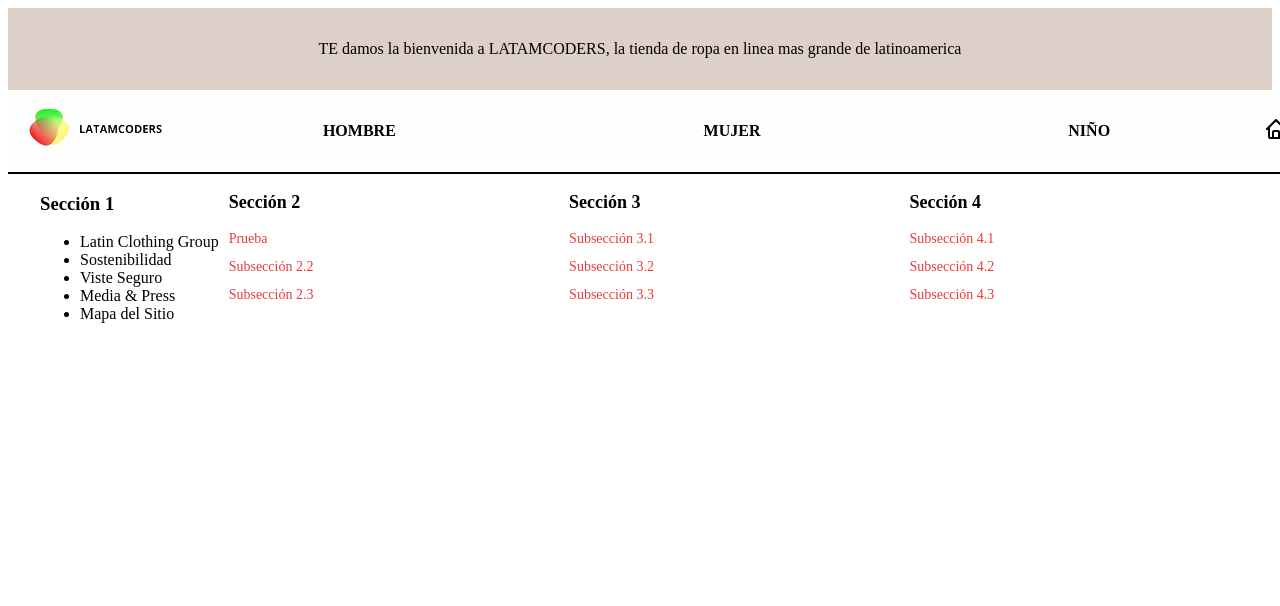
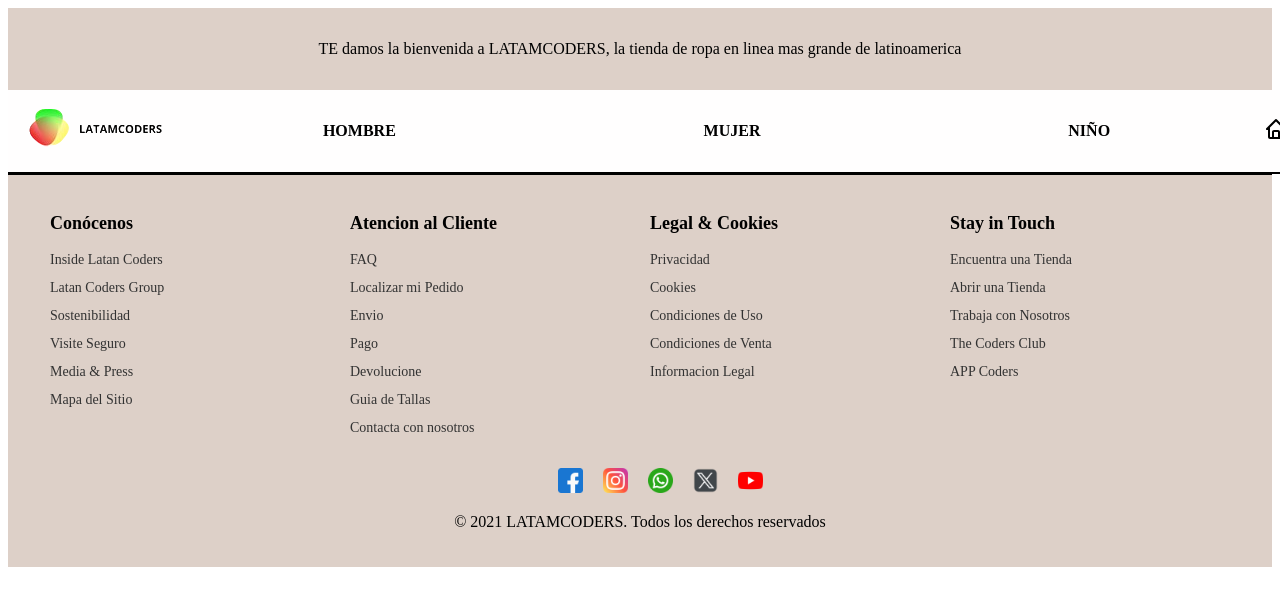
Before and after one commit to RudvanC/Escaparate, a plain HTML site: page Niño/niño.html in a window 1280 px wide. Shown: the top 606 px of the page. Drawn offline with Linux system fonts and the light colour scheme.

Commit message:
footer niño

```diff
--- a/Niño/niño.html
+++ b/Niño/niño.html
@@ -6,6 +6,7 @@
     <title>Seccion para Niños</title>
     <link rel="stylesheet" href="/Niño/styles.css">
 
+<body>
     <header class="navbar-header">
         <section class="announcements">
             <p>
@@ -32,48 +33,74 @@
         </section>
     </header>
 
+    <main>
+
+    </main>
+
     <footer>
         <div class="footer-container">
             <!-- Columna 1 -->
-        <div class="Explorar">
-            <h3>Sección 1</h3>
+            <div class="footer-columna">
+                <h3>Conócenos</h3>
                 <ul>
-                <li>Latin Clothing Group</li>
-                <li>Sostenibilidad</li>
-                <li>Viste Seguro</li>
-                <li>Media & Press</li>
-                <li>Mapa del Sitio</li>
+                    <li><a href="#">Inside Latan Coders</a></li>
+                    <li><a href="#">Latan Coders Group</a></li>
+                    <li><a href="#">Sostenibilidad</a></li>
+                    <li><a href="#">Visite Seguro</a></li>
+                    <li><a href="#">Media & Press</a></li>
+                    <li><a href="#">Mapa del Sitio</a></li>
                 </ul>
             </div>
 
             <!-- Columna 2 -->
-        <div class="footer-column">
-            <h3>Sección 2</h3>
+            <div class="footer-columna">
+                <h3>Atencion al Cliente</h3>
                 <ul>
-                <li><a href="#">Prueba</a></li>
-                <li><a href="#">Subsección 2.2</a></li>
-                <li><a href="#">Subsección 2.3</a></li>
+                    <li><a href="#">FAQ</a></li>
+                    <li><a href="#">Localizar mi Pedido</a></li>
+                    <li><a href="#">Envio</a></li>
+                    <li><a href="#">Pago</a></li>
+                    <li><a href="#">Devolucione</a></li>
+                    <li><a href="#">Guia de Tallas</a></li>
+                    <li><a href="#">Contacta con nosotros</a></li>
                 </ul>
             </div>
 
             <!-- Columna 3 -->
-        <div class="footer-column">
-            <h3>Sección 3</h3>
+            <div class="footer-columna">
+                <h3>Legal & Cookies</h3>
                 <ul>
-                <li><a href="#">Subsección 3.1</a></li>
-                <li><a href="#">Subsección 3.2</a></li>
-                <li><a href="#">Subsección 3.3</a></li>
+                    <li><a href="#">Privacidad</a></li>
+                    <li><a href="#">Cookies</a></li>
+                    <li><a href="#">Condiciones de Uso</a></li>
+                    <li><a href="#">Condiciones de Venta</a></li>
+                    <li><a href="#">Informacion Legal</a></li>
                 </ul>
             </div>
 
             <!-- Columna 4 -->
-        <div class="footer-column">
-            <h3>Sección 4</h3>
+            <div class="footer-columna">
+                <h3>Stay in Touch</h3>
                 <ul>
-                <li><a href="#">Subsección 4.1</a></li>
-                <li><a href="#">Subsección 4.2</a></li>
-                <li><a href="#">Subsección 4.3</a></li>
+                    <li><a href="#">Encuentra una Tienda</a></li>
+                    <li><a href="#">Abrir una Tienda</a></li>
+                    <li><a href="#">Trabaja con Nosotros</a></li>
+                    <li><a href="#">The Coders Club</a></li>
+                    <li><a href="#">APP Coders</a></li>
                 </ul>
             </div>
         </div>
+        <div class="after-footer">
+            <ul>
+                <li><img class="logo-footer" src="/Imagenes/facebook.png" alt="facebook"></li>
+                <li><img class="logo-footer" src="/Imagenes/instagram.png" alt="instagram"></li>
+                <li><img class="logo-footer" src="/Imagenes/whatsapp.png" alt="whatsapp"></li>
+                <li><img class="logo-footer" src="/Imagenes/x.png" alt="x"></li>
+                <li><img class="logo-footer" src="/Imagenes/youtube.png" alt="youtube"></li>
+            </ul>
+            <p>© 2021 LATAMCODERS. Todos los derechos reservados</p>
+        </div>
     </footer>
+
+</body>
+</html>
--- a/Niño/styles.css
+++ b/Niño/styles.css
@@ -1,7 +1,7 @@
 :root {
-    --color-primario: beige (#DDD0C8),
-    --color-secundario: gris oscuro (#323232);
-    --color-terciario: negro (#000000);
+    --color-primario: #DDD0C8; /* beige */
+    --color-secundario: #323232; /* gris oscuro */
+    --color-terciario: #000000; /* negro */
 }
 
 
@@ -34,11 +34,25 @@
 NUEVO
 Enviar mensaje a #general
 
+body {
+    height: 100%; /* Asegura que el body ocupe toda la altura de la ventana */
+    margin: 0;
+    display: flex;
+    flex-direction: column;
+
+}
+
+
 
 footer {
     background-color: var(--color-primario);
-    border-top: 2px solid #000000;  /* Línea encima del footer */
+    border-top: 1px solid #000000; /* Línea más gruesa y visible */
     padding: 20px 0;
+    footer {
+    background-color: var(--color-primario);
+    border-top: 1px solid #000000; /* Línea más gruesa y visible */
+    padding: 20px 0;
+
 
 }
 
@@ -48,33 +62,118 @@ footer {
     max-width: 1200px;
     margin: 0 auto;
     padding: 0 20px;
+
 }
 
-.footer-column {
+.footer-columna {
     flex: 1;
     margin: 0 10px;
 }
 
-.footer-column h3 {
+.footer-columna h3 {
     margin-bottom: 15px;
     font-size: 18px;
 }
 
-.footer-column ul {
+.footer-columna ul {
     list-style: none;
     padding: 0;
 }
 
-.footer-column ul li {
+.footer-columna ul li {
     margin-bottom: 10px;
 }
 
-.footer-column ul li a {
-    color: #eb3a3a;
+.footer-columna ul li a {
+    color: var(--color-secundario);
     text-decoration: none;
     font-size: 14px;
 }
 
-.footer-column ul li a:hover {
+.footer-columna ul li a:hover {
     text-decoration: underline;
 }
+
+.after-footer ul {
+    list-style: none;
+    display: flex;
+    justify-content: center;
+    gap: 20px;
+
+}
+
+.after-footer p {
+    display: flex;
+    justify-content: center;
+}
+
+.logo-footer {
+    width: 25px;
+    height: 25px;
+
+}
+
+
+
+
+
+
+
+}
+
+.footer-container {
+    display: flex;
+    justify-content: space-between;
+    max-width: 1200px;
+    margin: 0 auto;
+    padding: 0 20px;
+
+}
+
+.footer-columna {
+    flex: 1;
+    margin: 0 10px;
+}
+
+.footer-columna h3 {
+    margin-bottom: 15px;
+    font-size: 18px;
+}
+
+.footer-columna ul {
+    list-style: none;
+    padding: 0;
+}
+
+.footer-columna ul li {
+    margin-bottom: 10px;
+}
+
+.footer-columna ul li a {
+    color: var(--color-secundario);
+    text-decoration: none;
+    font-size: 14px;
+}
+
+.footer-columna ul li a:hover {
+    text-decoration: underline;
+}
+
+.after-footer ul {
+    list-style: none;
+    display: flex;
+    justify-content: center;
+    gap: 20px;
+
+}
+
+.after-footer p {
+    display: flex;
+    justify-content: center;
+}
+
+.logo-footer {
+    width: 25px;
+    height: 25px;
+
+}
```
Also changed, not shown: Imagenes/facebook.png (added), Imagenes/instagram.png (added), Imagenes/whatsapp.png (added), Imagenes/x.png (added), Imagenes/youtube.png (added). Lines whose indentation alone changed are shown as unchanged.
